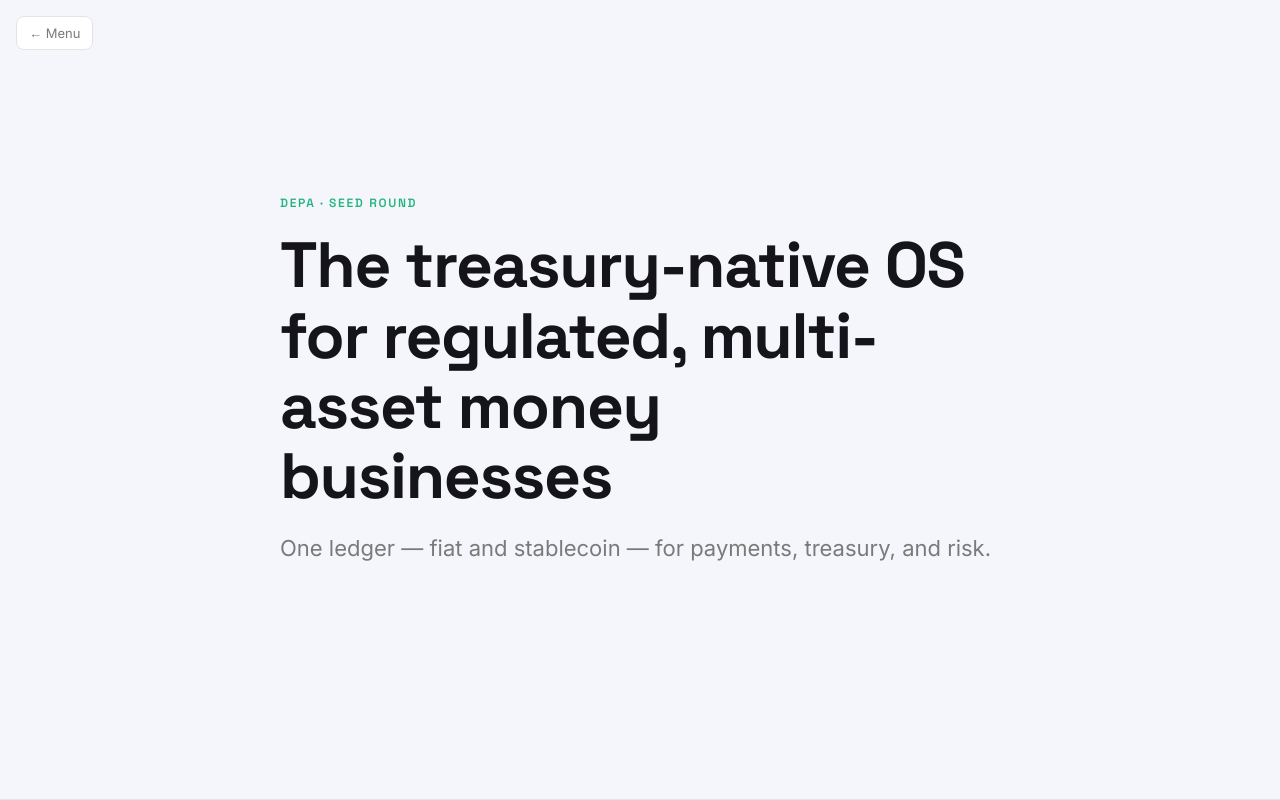
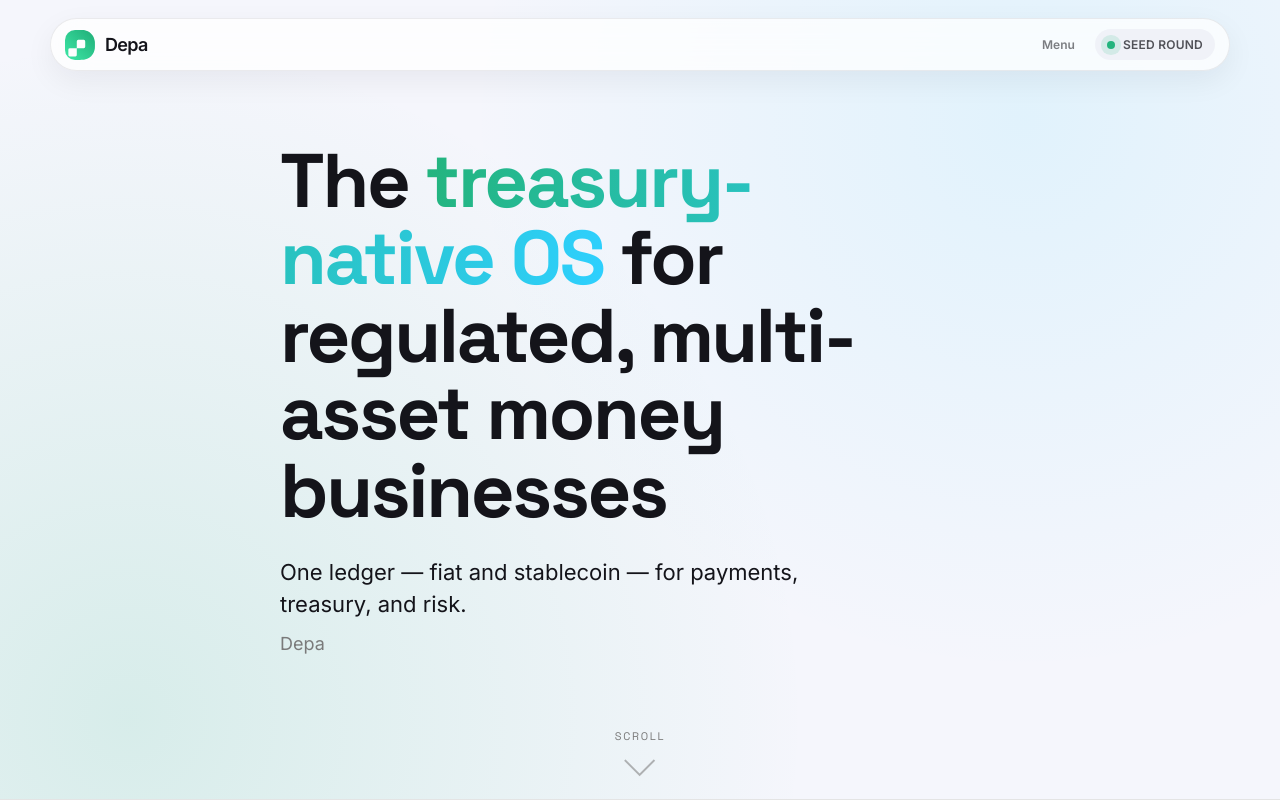
Before and after one commit to mazaira/blurb, a website: page current version/index.html in a window 1280 px wide. Drawn offline with Linux system fonts and the light colour scheme.

Commit message:
first slide current

```diff
--- a/current version/index.html
+++ b/current version/index.html
@@ -7,137 +7,346 @@
     <link rel="preconnect" href="https://fonts.googleapis.com" />
     <link rel="preconnect" href="https://fonts.gstatic.com" crossorigin />
     <link
-      href="https://fonts.googleapis.com/css2?family=Space+Grotesk:wght@500;600;700&family=Inter:wght@400;500&display=swap"
+      href="https://fonts.googleapis.com/css2?family=Space+Grotesk:wght@400;500;600;700&family=Inter:wght@400;500;600&display=swap"
       rel="stylesheet"
     />
     <style>
       :root {
-        --bg: rgb(245, 246, 252);
-        --fg: rgb(20, 20, 26);
+        --background: rgb(245, 246, 252);
+        --foreground: rgb(20, 20, 26);
         --card: rgb(255, 255, 255);
         --primary: rgb(35, 180, 125);
-        --muted: rgb(122, 122, 122);
+        --secondary: rgb(158, 245, 195);
+        --muted: rgb(240, 242, 248);
+        --muted-foreground: rgb(122, 122, 122);
+        --accent: rgb(46, 208, 255);
         --border: rgb(228, 228, 228);
-        --display: "Space Grotesk", sans-serif;
-        --body: "Inter", sans-serif;
+        --max-width: 1180px;
+        --font-display: "Space Grotesk", sans-serif;
+        --font-body: "Inter", sans-serif;
       }
+
       * {
         box-sizing: border-box;
         margin: 0;
         padding: 0;
       }
+
       html {
         scroll-behavior: smooth;
       }
+
       body {
-        font-family: var(--body);
-        background: var(--bg);
-        color: var(--fg);
+        font-family: var(--font-body);
+        background: var(--background);
+        color: var(--foreground);
         -webkit-font-smoothing: antialiased;
+        overflow-x: hidden;
       }
+
+      a {
+        color: inherit;
+      }
+
+      /* —— GPT header —— */
+      .topbar {
+        position: fixed;
+        z-index: 20;
+        top: 0;
+        left: 0;
+        right: 0;
+        padding: 14px 18px;
+        pointer-events: none;
+      }
+
+      .topbar-inner {
+        width: min(100%, var(--max-width));
+        margin: 0 auto;
+        display: flex;
+        align-items: center;
+        justify-content: space-between;
+        gap: 12px;
+        padding: 10px 12px;
+        border: 1px solid rgba(20, 20, 26, 0.08);
+        border-radius: 999px;
+        background: rgba(255, 255, 255, 0.74);
+        backdrop-filter: blur(18px);
+        box-shadow: 0 10px 30px rgba(20, 20, 26, 0.06);
+        pointer-events: auto;
+      }
+
+      .brand {
+        display: flex;
+        align-items: center;
+        gap: 10px;
+        font-weight: 800;
+        letter-spacing: -0.04em;
+        font-size: 18px;
+        text-decoration: none;
+      }
+
+      .brand img {
+        width: 30px;
+        height: 30px;
+        border-radius: 10px;
+        display: block;
+        object-fit: contain;
+      }
+
+      .topbar-actions {
+        display: flex;
+        align-items: center;
+        gap: 10px;
+      }
+
+      .menu-link {
+        font-size: 12px;
+        font-weight: 600;
+        color: rgba(20, 20, 26, 0.55);
+        text-decoration: none;
+        padding: 8px 10px;
+      }
+
+      .menu-link:hover {
+        color: var(--primary);
+      }
+
+      .round-pill {
+        display: inline-flex;
+        align-items: center;
+        gap: 8px;
+        padding: 8px 12px;
+        border-radius: 999px;
+        background: var(--muted);
+        color: rgba(20, 20, 26, 0.72);
+        font-size: 12px;
+        font-weight: 700;
+        letter-spacing: 0.02em;
+        text-transform: uppercase;
+      }
+
+      .round-pill::before {
+        content: "";
+        width: 8px;
+        height: 8px;
+        border-radius: 999px;
+        background: var(--primary);
+        box-shadow: 0 0 0 6px rgba(35, 180, 125, 0.14);
+      }
+
+      /* —— Deck —— */
       .deck {
         scroll-snap-type: y proximity;
         height: 100dvh;
         overflow-y: auto;
+        scroll-behavior: smooth;
       }
+
       section {
         scroll-snap-align: start;
         min-height: 100dvh;
-        padding: 64px 24px 88px;
+        padding: 88px 24px 88px;
         display: flex;
         flex-direction: column;
         justify-content: center;
+        position: relative;
         border-bottom: 1px solid var(--border);
       }
+
       .inner {
         max-width: 720px;
         margin: 0 auto;
         width: 100%;
       }
+
+      /* —— Opus slide 1 (hero) —— */
+      .hero {
+        background:
+          radial-gradient(circle at 80% 15%, rgba(46, 208, 255, 0.1), transparent 45%),
+          radial-gradient(circle at 10% 90%, rgba(35, 180, 125, 0.14), transparent 50%),
+          var(--background);
+      }
+
+      .hero h1 {
+        font-family: var(--font-display);
+        font-weight: 700;
+        font-size: clamp(40px, 11vw, 76px);
+        line-height: 1.02;
+        letter-spacing: -0.03em;
+      }
+
+      .grad-text {
+        background: linear-gradient(100deg, var(--primary), var(--accent));
+        -webkit-background-clip: text;
+        background-clip: text;
+        color: transparent;
+      }
+
+      .hero .subline {
+        margin-top: 28px;
+        font-size: clamp(17px, 4.4vw, 22px);
+        line-height: 1.45;
+        max-width: 540px;
+        color: var(--foreground);
+      }
+
+      .hero .subline em {
+        font-style: normal;
+        display: block;
+        margin-top: 10px;
+        color: var(--muted-foreground);
+        font-size: clamp(15px, 3.8vw, 18px);
+      }
+
+      .scroll-hint {
+        position: absolute;
+        bottom: 28px;
+        left: 50%;
+        transform: translateX(-50%);
+        display: flex;
+        flex-direction: column;
+        align-items: center;
+        gap: 6px;
+        color: var(--muted-foreground);
+        font-size: 11px;
+        letter-spacing: 0.16em;
+        text-transform: uppercase;
+        font-family: var(--font-display);
+      }
+
+      .scroll-hint .arrow {
+        width: 22px;
+        height: 22px;
+        border-right: 2px solid var(--muted-foreground);
+        border-bottom: 2px solid var(--muted-foreground);
+        transform: rotate(45deg);
+        animation: bob 1.6s ease-in-out infinite;
+      }
+
+      @keyframes bob {
+        0%,
+        100% {
+          transform: translateY(0) rotate(45deg);
+          opacity: 0.5;
+        }
+        50% {
+          transform: translateY(6px) rotate(45deg);
+          opacity: 1;
+        }
+      }
+
+      /* —— Other slides —— */
       .eyebrow {
-        font-family: var(--display);
+        font-family: var(--font-display);
         font-size: 12px;
         font-weight: 600;
-        letter-spacing: 0.14em;
+        letter-spacing: 0.18em;
         text-transform: uppercase;
         color: var(--primary);
+        margin-bottom: 20px;
+        display: inline-flex;
+        align-items: center;
+        gap: 8px;
+      }
+
+      .eyebrow::before {
+        content: "";
+        width: 24px;
+        height: 2px;
+        background: var(--primary);
+        display: inline-block;
+      }
+
+      h2 {
+        font-family: var(--font-display);
+        font-weight: 700;
+        font-size: clamp(28px, 7vw, 46px);
+        line-height: 1.1;
+        letter-spacing: -0.025em;
+        margin-bottom: 24px;
+      }
+
+      p {
+        font-size: clamp(15px, 3.8vw, 18px);
+        line-height: 1.6;
         margin-bottom: 16px;
       }
-      h1,
-      h2 {
-        font-family: var(--display);
-        font-weight: 700;
-        letter-spacing: -0.02em;
-        line-height: 1.1;
+
+      p:last-child {
+        margin-bottom: 0;
       }
-      h1 {
-        font-size: clamp(36px, 9vw, 64px);
-        margin-bottom: 20px;
-      }
-      h2 {
-        font-size: clamp(26px, 6vw, 40px);
-        margin-bottom: 20px;
-      }
-      .lead {
-        font-size: clamp(17px, 4vw, 22px);
-        line-height: 1.5;
-        color: var(--muted);
-      }
-      p {
-        font-size: 17px;
-        line-height: 1.65;
-        margin-bottom: 16px;
-      }
+
       ul {
         margin: 0 0 16px 1.1em;
-        font-size: 17px;
-        line-height: 1.65;
+        font-size: clamp(15px, 3.8vw, 18px);
+        line-height: 1.6;
       }
+
       li {
         margin-bottom: 8px;
       }
+
       .team p {
         margin-bottom: 20px;
       }
+
       .team strong {
-        font-family: var(--display);
+        font-family: var(--font-display);
         font-weight: 600;
       }
-      .back {
-        position: fixed;
-        top: 16px;
-        left: 16px;
-        z-index: 10;
-        font-size: 13px;
-        color: var(--muted);
-        text-decoration: none;
-        padding: 8px 12px;
-        background: var(--card);
-        border: 1px solid var(--border);
-        border-radius: 8px;
+
+      @media (min-width: 980px) {
+        .topbar {
+          padding: 18px 38px;
+        }
+
+        .topbar-inner {
+          padding: 10px 14px;
+        }
       }
-      .back:hover {
-        color: var(--primary);
-        border-color: var(--primary);
+
+      @media (prefers-reduced-motion: reduce) {
+        .scroll-hint .arrow {
+          animation: none;
+        }
       }
     </style>
   </head>
   <body>
-    <a class="back" href="/">← Menu</a>
+    <header class="topbar" aria-label="Deck header">
+      <div class="topbar-inner">
+        <a class="brand" href="/">
+          <img src="/assets/depa-logo.svg" alt="Depa" width="30" height="30" />
+          <span>Depa</span>
+        </a>
+        <div class="topbar-actions">
+          <a class="menu-link" href="/">Menu</a>
+          <div class="round-pill">Seed round</div>
+        </div>
+      </div>
+    </header>
+
     <div class="deck">
-      <section>
+      <section class="hero" id="hero">
         <div class="inner">
-          <p class="eyebrow">Depa · Seed round</p>
-          <h1>The treasury-native OS for regulated, multi-asset money businesses</h1>
-          <p class="lead">
+          <h1>
+            The <span class="grad-text">treasury-native&nbsp;OS</span> for regulated,
+            multi-asset money businesses
+          </h1>
+          <p class="subline">
             One ledger — fiat and stablecoin — for payments, treasury, and risk.
+            <em>Depa</em>
           </p>
+        </div>
+        <div class="scroll-hint" aria-hidden="true">
+          <span>Scroll</span>
+          <span class="arrow"></span>
         </div>
       </section>
 
-      <section>
+      <section id="differentiation">
         <div class="inner">
-          <p class="eyebrow">Differentiation</p>
+          <span class="eyebrow">Differentiation</span>
           <h2>What you'd get if BVNK and Formance had a baby</h2>
           <p>
             Onrampers, Bridge, Noah's… their product centers on the transaction: money
@@ -148,9 +357,9 @@
         </div>
       </section>
 
-      <section>
+      <section id="why-now">
         <div class="inner">
-          <p class="eyebrow">Why now</p>
+          <span class="eyebrow">Why now</span>
           <h2>Account-level infrastructure for regulated money movement</h2>
           <p>
             Stablecoins are moving from crypto-native settlement into regulated
@@ -160,15 +369,19 @@
             assets.
           </p>
           <p>
-            Depa is built for that shift: one ledger for fiat, stablecoins, and
-            eventually tokenized positions.
+            Most infrastructure was built around transactions. The next generation of
+            regulated money movement needs an account-level operating core.
+          </p>
+          <p>
+            <strong>Depa is built for that shift:</strong> one ledger for fiat,
+            stablecoins, and eventually tokenized positions.
           </p>
         </div>
       </section>
 
-      <section>
+      <section id="traction">
         <div class="inner">
-          <p class="eyebrow">Traction</p>
+          <span class="eyebrow">Traction</span>
           <h2>[Traction headline]</h2>
           <ul>
             <li>Grew from $600k revenue in 2024 to $5.2M in 2025</li>
@@ -181,9 +394,9 @@
         </div>
       </section>
 
-      <section>
-        <div class="inner team">
-          <p class="eyebrow">Team</p>
+      <section id="team" class="team">
+        <div class="inner">
+          <span class="eyebrow">Team</span>
           <h2>Built by regulated financial infrastructure operators</h2>
           <p>
             <strong>Alberto — CEO</strong><br />
@@ -204,9 +417,9 @@
         </div>
       </section>
 
-      <section>
+      <section id="round">
         <div class="inner">
-          <p class="eyebrow">Round</p>
+          <span class="eyebrow">Round</span>
           <h2>Seed round</h2>
           <p>
             Depa is raising its seed round to scale from PSP tarction into the operating
```
Also changed, not shown: text.md (+2 -1 lines).
